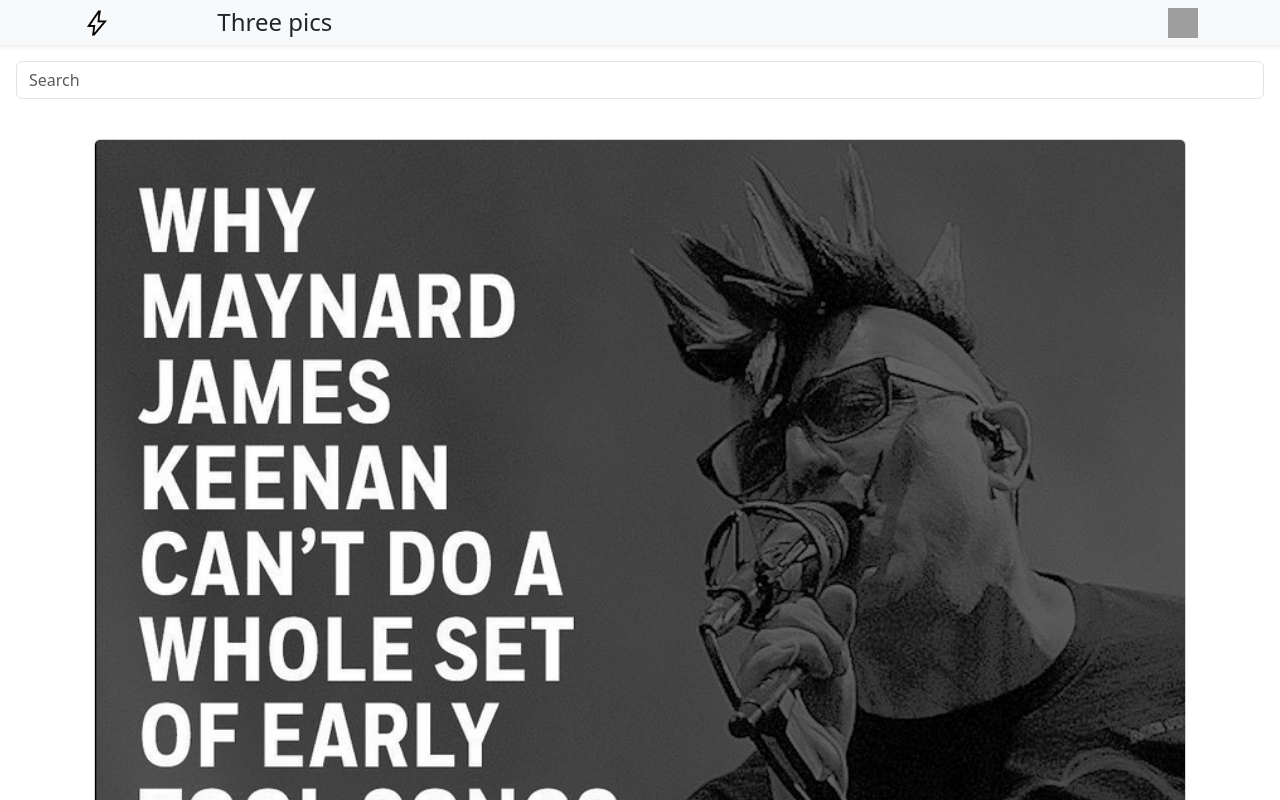
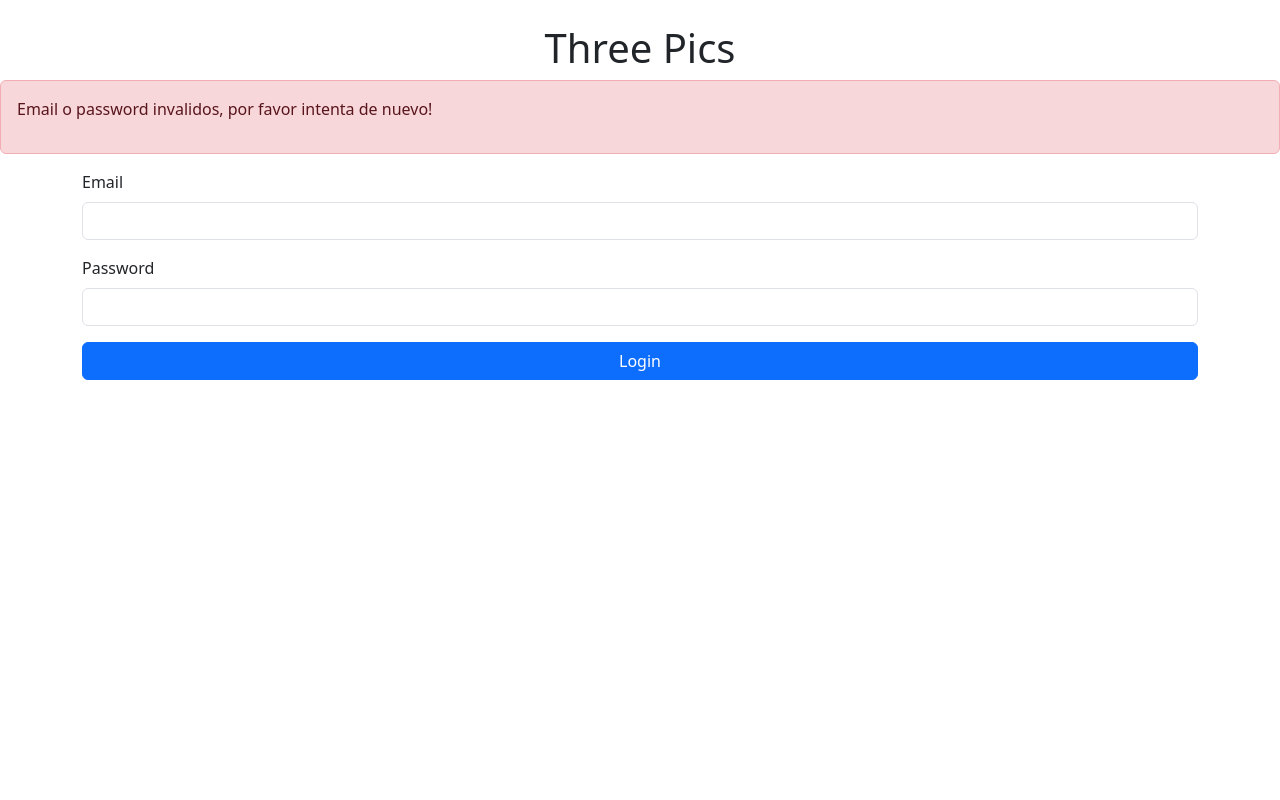
Before and after one commit to andresospina0000/andres-ospina-social-react-app, a React (Create React App) app: page / in a window 1280 px wide. Shown: the top 800 px of the page. Built offline with nearby package versions, Linux system fonts and the light colour scheme; grey boxes are pictures that could not be loaded.

Commit message:
Creando el componente de Login e implementando logica de negocio para el login.

```diff
--- a/package.json
+++ b/package.json
@@ -6,6 +6,7 @@
     "@testing-library/jest-dom": "^5.16.5",
     "@testing-library/react": "^13.4.0",
     "@testing-library/user-event": "^13.5.0",
+    "axios": "^1.3.6",
     "bootstrap": "^5.3.0-alpha3",
     "react": "^18.2.0",
     "react-dom": "^18.2.0",
--- a/src/App.js
+++ b/src/App.js
@@ -1,18 +1,39 @@
 import 'bootstrap/dist/css/bootstrap.min.css';
-import { useEffect, useState } from 'react';
+import { useState } from 'react';
 import './App.css';
+import Login from './components/Login';
 import NavBar from './components/NavBar';
+import Profile from './components/Profile';
 import SearchBar from './components/SearchBar';
 import PostList from './components/postList';
-import Profile from './components/Profile';
+import { getCurrentToken, logUser, setToken } from './services/ThreePics';
 
 function App() {
 
   const [search, setSearch] = useState('');
   const [posts, setPosts] = useState([]);
   const [section, setSection] = useState('');
+  const [loginOk, setLoginOk] = useState(getCurrentToken()?.length > 0 ?? false);
 
-  if (section === 'profile') {
+  const login = () => {
+    logUser('john', 'P4ssW0rd!#')
+      .then((response) => {
+        setToken(response.data.token);
+        setLoginOk(true);
+        setSection('home');
+      }).catch((error) => {
+        setLoginOk(false);
+      });
+  }
+
+  if (!loginOk || getCurrentToken().length === 0) {
+    return (
+      <div className="App">
+        <Login onLoginComplete={login} loginStatus={loginOk} />
+      </div>
+    );
+
+  } else if (section === 'profile') {
 
     const profile = {
       avatar: '../assets/default/Foto.png',
@@ -26,6 +47,7 @@
         <Profile avatar={profile.avatar} username={profile.username} bio={profile.bio} />
       </div>
     );
+
   } else {
     return (
       <div className="App">
--- /dev/null
+++ b/src/components/Login.jsx
@@ -0,0 +1,32 @@
+
+function Login({ onLoginComplete, loginStatus }) {
+
+    console.log('Login status Error: ', loginStatus);
+    return (
+        <div>
+            <form>
+                <div className="pt-4">
+                    <h1>Three Pics</h1>
+                </div>
+                <div hidden={true} className="alert alert-danger d-flex align-items-center" role="alert">
+                    <div>
+                        <p>Email o password invalidos, por favor intenta de nuevo!</p>
+                    </div>
+                </div>
+                <div className="container" style={{ textAlign: 'start' }}>
+                    <div className="mb-3">
+                        <label htmlFor="exampleInputEmail1" className="form-label">Email</label>
+                        <input itemID="emailInput" type="email" className="form-control" id="exampleInputEmail1" required />
+                    </div>
+                    <div className="mb-3">
+                        <label htmlFor="exampleInputPassword1" className="form-label">Password</label>
+                        <input itemID="emailPsw" type="password" className="form-control" id="exampleInputPassword1" required />
+                    </div>
+                    <button type="button" className="btn btn-primary" style={{ width: 100 + '%' }} onClick={() => onLoginComplete()}>Login</button>
+                </div>
+            </form>
+        </div>
+    );
+}
+
+export default Login;
--- a/src/components/postList.jsx
+++ b/src/components/postList.jsx
@@ -1,6 +1,6 @@
 import { useEffect, useState } from 'react';
 import Post from './post';
-import getPosts from '../services/ThreePics';
+import { getPosts } from '../services/ThreePics';
 
 function PostList({ searchBy, setPosts, posts }) {
 
--- a/src/services/ThreePics.js
+++ b/src/services/ThreePics.js
@@ -1,7 +1,9 @@
+import axios from 'axios';
 import MockedPosts from './mockedPosts.json';
 
+const API_ENDPOINT = 'https://three-points.herokuapp.com'
 
-const getPosts = (filter) => {
+export function getPosts(filter) {
     return new Promise((resolve, reject) => {
         setTimeout(() => {
             const filteredPosts = MockedPosts.filter((post) => post.text.toLowerCase().includes(filter.toLowerCase()));
@@ -10,4 +12,21 @@
     });
 }
 
-export default getPosts;
+export function logUser(user, psw) {
+
+    return axios.post(`${API_ENDPOINT}/api/login`, {
+        username: user,
+        password: psw
+    })
+
+}
+
+export function getCurrentToken() {
+    return localStorage.getItem('token')
+};
+
+export function setToken(token) {
+    localStorage.setItem('token', token);
+}
+
+export default [getPosts, logUser, getCurrentToken, setToken];
```
Also changed, not shown: 1 other file (tests, documents, lock files or other folders).
